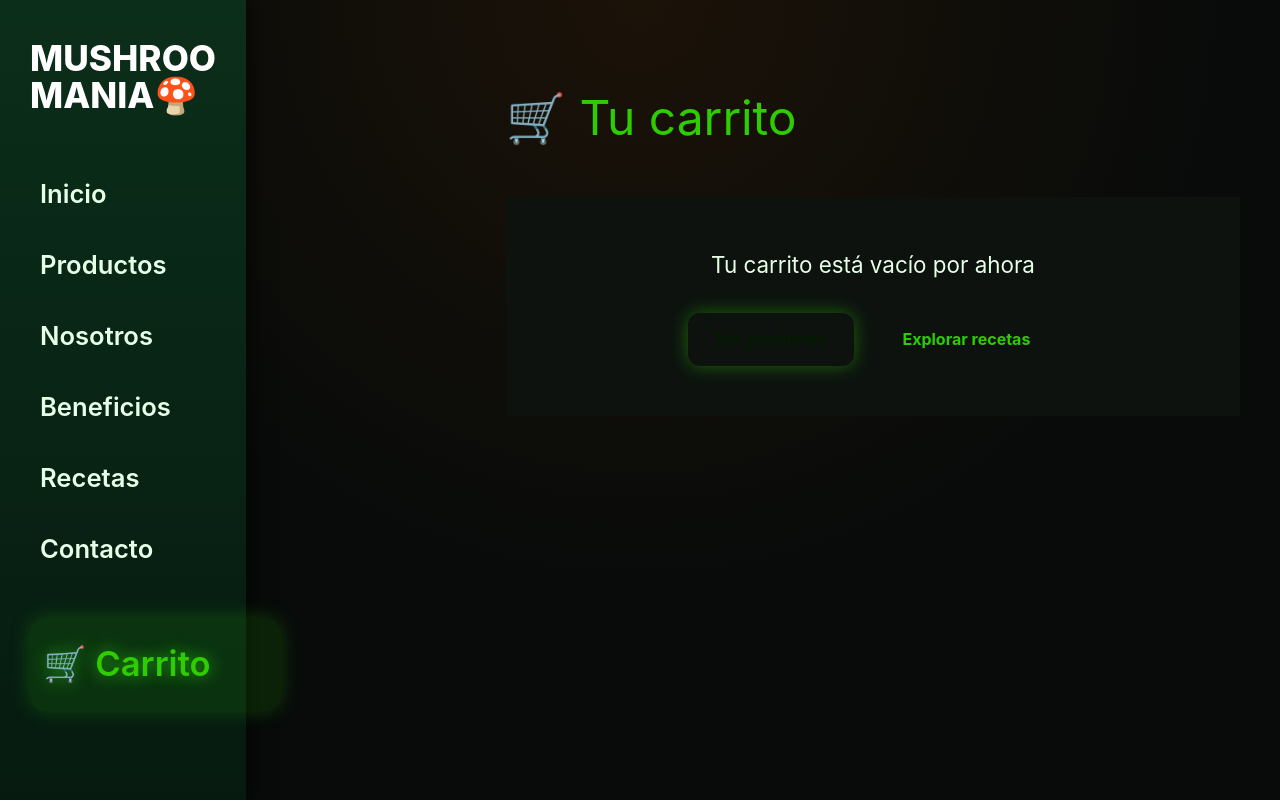
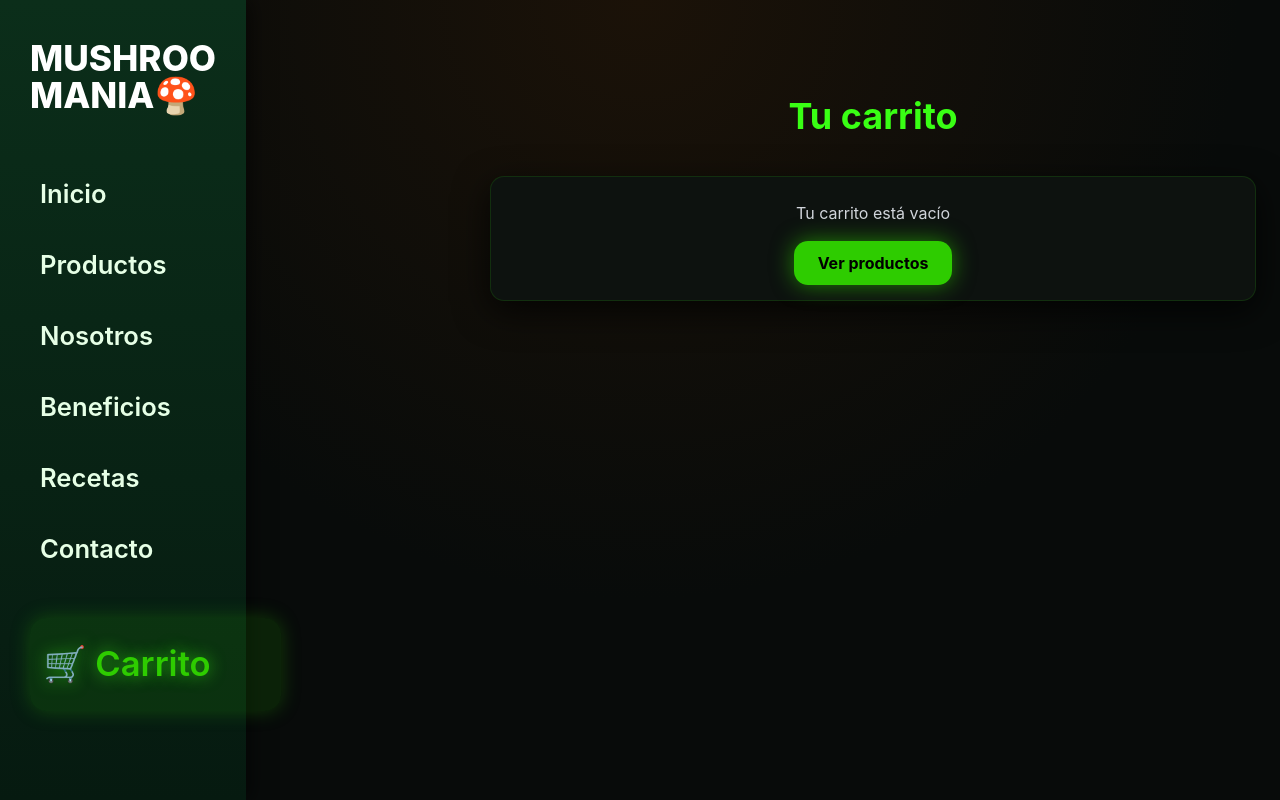
Before and after one commit to HilanAlegria/Mushroomsmania-LLC, a Vue app: page /carrito in a window 1280 px wide. Shown: the top 800 px of the page. Built offline with nearby package versions, Linux system fonts and the light colour scheme.

Commit message:
Ajustes Pina y Carrito

```diff
--- a/src/components/NavBar.vue
+++ b/src/components/NavBar.vue
@@ -16,22 +16,38 @@
       <router-link to="/contacto">Contacto</router-link>
 
       <!-- CARRITO -->
-      <router-link to="/carrito" class="carrito-link">
+      <router-link to="/carrito" class="carrito-link relative">
         🛒 Carrito
+
+        <!-- BADGE -->
+        <span
+          v-if="carrito.cantidad > 0"
+          class="badge"
+        >
+          {{ carrito.cantidad }}
+        </span>
       </router-link>
     </nav>
   </aside>
 </template>
 
 <script>
+import { useCarritoStore } from "@/stores/carrito";
+
 export default {
   name: "NavBar",
+
+  setup() {
+    const carrito = useCarritoStore();
+    return { carrito };
+  },
+
   methods: {
     goTo(route) {
-      this.$router.push(route)
+      this.$router.push(route);
     }
   }
-}
+};
 </script>
 
 <style scoped>
@@ -86,6 +102,7 @@ export default {
 
 /* ===== CARRITO ===== */
 .carrito-link {
+  position: relative;
   margin-top: 30px;
   padding: 14px 16px;
   border-radius: 12px;
@@ -99,6 +116,20 @@ export default {
 .carrito-link:hover {
   transform: scale(1.15);
   box-shadow: 0 0 28px rgba(46, 204, 0, 0.55);
+}
+
+/* ===== BADGE ===== */
+.badge {
+  position: absolute;
+  top: -8px;
+  right: -10px;
+  background: var(--verde-herbal);
+  color: #000;
+  font-size: 0.9rem;
+  font-weight: 800;
+  padding: 4px 8px;
+  border-radius: 999px;
+  box-shadow: 0 0 10px rgba(57, 255, 20, 0.8);
 }
 
 /* LINK ACTIVO */
--- a/src/pages/Carrito.vue
+++ b/src/pages/Carrito.vue
@@ -1,210 +1,78 @@
 <template>
-  <section class="carrito container">
-    <h1 class="titulo">🛒 Tu carrito</h1>
+  <section class="py-24 px-6 max-w-5xl mx-auto">
+    <h2 class="text-4xl font-bold text-verde mb-10 text-center">
+      Tu carrito
+    </h2>
 
-    <!-- CARRITO VACÍO -->
-    <div v-if="carritoVacio" class="carrito-vacio">
-      <p>Tu carrito está vacío por ahora</p>
+    <!-- Carrito vacío -->
+    <div
+      v-if="carrito.items.length === 0"
+      class="text-center card-dark"
+    >
+      <p class="text-gray-300 mb-6">
+        Tu carrito está vacío
+      </p>
 
-      <div class="acciones">
-        <router-link to="/productos" class="btn">
-          Ver productos
-        </router-link>
-
-        <router-link to="/recetas" class="btn btn-outline">
-          Explorar recetas
-        </router-link>
-      </div>
+      <router-link to="/productos" class="btn-primary">
+        Ver productos
+      </router-link>
     </div>
 
-    <!-- CARRITO CON ITEMS (estructura preparada) -->
-    <div v-else class="carrito-contenido">
-      <div class="items">
-        <div class="item" v-for="item in items" :key="item.id">
-          <img :src="item.imagen" :alt="item.nombre" />
+    <!-- Carrito con productos -->
+    <div v-else class="space-y-6">
+      <div
+        v-for="item in carrito.items"
+        :key="item.id + item.tipo"
+        class="flex items-center gap-6 card-dark"
+      >
+        <img
+          :src="item.imagen"
+          :alt="item.nombre"
+          class="w-20 h-20 object-cover rounded-xl"
+        />
 
-          <div class="info">
-            <h3>{{ item.nombre }}</h3>
-            <p>{{ item.tipo }}</p>
-          </div>
+        <div class="flex-1">
+          <h3 class="text-lg font-semibold text-verde">
+            {{ item.nombre }}
+          </h3>
+          <p class="text-sm text-gray-400">
+            {{ item.tipo }}
+          </p>
+        </div>
 
-          <div class="precio">
-            ${{ item.precio }}
-          </div>
-        </div>
+        <span class="font-bold text-verde">
+          $ {{ item.precio }}
+        </span>
+
+        <button
+          @click="carrito.eliminarProducto(item.id)"
+          class="text-red-400 hover:text-red-500 font-bold"
+        >
+          ✕
+        </button>
       </div>
 
-      <div class="resumen">
-        <p>
-          <strong>Total:</strong>
-          ${{ total }}
+      <!-- Total -->
+      <div class="text-right mt-10">
+        <p class="text-xl text-gray-300">
+          Total:
+          <span class="font-bold text-verde">
+            $ {{ carrito.total }}
+          </span>
         </p>
-
-        <button class="btn disabled">
-          Finalizar compra (próximamente)
-        </button>
       </div>
     </div>
   </section>
 </template>
 
 <script>
+import { useCarritoStore } from "@/stores/carrito";
+
 export default {
   name: "Carrito",
-  data() {
-    return {
-      // Más adelante esto vendrá de un store (Pinia / Vuex)
-      items: []
-    };
-  },
-  computed: {
-    carritoVacio() {
-      return this.items.length === 0;
-    },
-    total() {
-      return this.items.reduce((acc, item) => acc + item.precio, 0);
-    }
+  setup() {
+    const carrito = useCarritoStore();
+    return { carrito };
   }
 };
 </script>
-
-<style scoped>
-.carrito {
-  padding: 80px 40px;
-}
-
-/* TÍTULO */
-.titulo {
-  font-size: 3rem;
-  color: var(--verde-herbal);
-  margin-bottom: 40px;
-}
-
-/* ===== CARRITO VACÍO ===== */
-
-.carrito-vacio {
-  background: #0d120f;
-  padding: 50px;
-  border-radius: var(--radius);
-  text-align: center;
-  box-shadow: var(--shadow);
-}
-
-.carrito-vacio p {
-  font-size: 1.4rem;
-  margin-bottom: 30px;
-  color: #e6ffe6;
-}
-
-.acciones {
-  display: flex;
-  justify-content: center;
-  gap: 20px;
-  flex-wrap: wrap;
-}
-
-/* ===== BOTONES ===== */
-
-.btn {
-  padding: 14px 28px;
-  background: var(--verde-herbal);
-  color: #041b00;
-  font-weight: 700;
-  text-decoration: none;
-  border-radius: 12px;
-  box-shadow: 0 0 18px rgba(46, 204, 0, 0.45);
-  transition: all 0.3s ease;
-}
-
-.btn:hover {
-  box-shadow: 0 0 28px rgba(46, 204, 0, 0.75);
-}
-
-.btn-outline {
-  background: transparent;
-  color: var(--verde-herbal);
-  border: 2px solid var(--verde-herbal);
-  box-shadow: none;
-}
-
-.btn-outline:hover {
-  background: var(--verde-herbal);
-  color: #041b00;
-}
-
-/* ===== CARRITO CON ITEMS ===== */
-
-.carrito-contenido {
-  display: grid;
-  grid-template-columns: 2fr 1fr;
-  gap: 40px;
-}
-
-.items {
-  display: flex;
-  flex-direction: column;
-  gap: 20px;
-}
-
-.item {
-  display: grid;
-  grid-template-columns: 80px 1fr auto;
-  gap: 20px;
-  align-items: center;
-  background: #0d120f;
-  padding: 20px;
-  border-radius: var(--radius);
-  box-shadow: var(--shadow);
-}
-
-.item img {
-  width: 80px;
-  height: 80px;
-  object-fit: cover;
-  border-radius: 10px;
-}
-
-.item h3 {
-  color: #e6ffe6;
-  margin-bottom: 5px;
-}
-
-.item p {
-  color: #cfcfcf;
-  font-size: 0.95rem;
-}
-
-.precio {
-  font-weight: 700;
-  color: var(--verde-herbal);
-}
-
-/* ===== RESUMEN ===== */
-
-.resumen {
-  background: #0d120f;
-  padding: 30px;
-  border-radius: var(--radius);
-  box-shadow: var(--shadow);
-  height: fit-content;
-}
-
-.resumen p {
-  font-size: 1.4rem;
-  margin-bottom: 20px;
-  color: #e6ffe6;
-}
-
-.btn.disabled {
-  opacity: 0.5;
-  pointer-events: none;
-}
-
-/* RESPONSIVE */
-
-@media (max-width: 1024px) {
-  .carrito-contenido {
-    grid-template-columns: 1fr;
-  }
-}
-</style>
--- a/src/pages/ProductoDetalle.vue
+++ b/src/pages/ProductoDetalle.vue
@@ -37,7 +37,7 @@
           $ {{ producto.precio }} / lb
         </div>
 
-        <button class="btn-primary">
+        <button class="btn-primary" @click="agregarAlCarrito">
           Agregar al carrito
         </button>
       </div>
@@ -46,20 +46,32 @@
   </section>
 </template>
 
+<script>
+import { useCarritoStore } from "@/stores/carrito";
 
-
-<script>
 export default {
   name: "ProductoDetalle",
+
   data() {
-    return { producto: null }
+    return {
+      producto: null
+    };
   },
+
   async mounted() {
-    const res = await fetch("/data/productos.json")
-    const productos = await res.json()
+    const res = await fetch("/data/productos.json");
+    const productos = await res.json();
+
     this.producto = productos.find(
       p => p.slug === this.$route.params.slug
-    )
+    );
+  },
+
+  methods: {
+    agregarAlCarrito() {
+      const carrito = useCarritoStore();
+      carrito.agregarProducto(this.producto);
+    }
   }
-}
+};
 </script>
--- a/src/pages/Productos.vue
+++ b/src/pages/Productos.vue
@@ -17,8 +17,10 @@
 
 <script>
 import ProductCard from "@/components/ProductCard.vue";
+import { useCarritoStore } from "@/stores/carrito";
 
 export default {
+  name: "Productos",
   components: { ProductCard },
 
   data() {
@@ -27,14 +29,19 @@ export default {
     };
   },
 
-  async mounted() {
-    const res = await fetch("/data/productos.json");
-    this.productos = await res.json();
+  mounted() {
+    this.cargarProductos();
   },
 
   methods: {
+    async cargarProductos() {
+      const res = await fetch("/data/productos.json");
+      this.productos = await res.json();
+    },
+
     agregarAlCarrito(producto) {
-      console.log("Agregar:", producto);
+      const carrito = useCarritoStore();
+      carrito.agregarProducto(producto);
     }
   }
 };
--- a/src/pages/RecetaDetalle.vue
+++ b/src/pages/RecetaDetalle.vue
@@ -5,7 +5,7 @@
   >
     <div class="grid md:grid-cols-2 gap-14 items-start">
 
-      <!-- Imagen controlada -->
+      <!-- Imagen -->
       <div class="flex justify-center">
         <img
           :src="receta.imagen"
@@ -38,7 +38,7 @@
         </div>
 
         <!-- Preparación -->
-        <div>
+        <div class="mb-10">
           <h2 class="text-2xl font-bold text-verde mb-3">
             Preparación
           </h2>
@@ -49,12 +49,16 @@
             </li>
           </ol>
         </div>
+
+        <!-- BOTÓN CARRITO -->
+        <button class="btn-primary" @click="agregarAlCarrito">
+          Agregar al carrito
+        </button>
       </div>
 
     </div>
   </section>
 
-  <!-- Fallback -->
   <section
     v-else
     class="py-24 text-center text-gray-400"
@@ -64,19 +68,38 @@
 </template>
 
 <script>
+import { useCarritoStore } from "@/stores/carrito";
+
 export default {
   name: "RecetaDetalle",
+
   data() {
     return {
       receta: null
-    }
+    };
   },
+
   async mounted() {
-    const res = await fetch("/data/recetas.json")
-    const recetas = await res.json()
+    const res = await fetch("/data/recetas.json");
+    const recetas = await res.json();
+
     this.receta = recetas.find(
       r => r.slug === this.$route.params.slug
-    )
+    );
+  },
+
+  methods: {
+    agregarAlCarrito() {
+      const carrito = useCarritoStore();
+
+      carrito.items.push({
+        id: this.receta.id,
+        nombre: this.receta.nombre,
+        precio: 0, // receta no se vende (por ahora)
+        imagen: this.receta.imagen,
+        tipo: "Receta"
+      });
+    }
   }
-}
+};
 </script>
--- a/src/stores/carrito.js
+++ b/src/stores/carrito.js
@@ -2,12 +2,15 @@ import { defineStore } from "pinia";
 
 export const useCarritoStore = defineStore("carrito", {
   state: () => ({
-    items: []
+    items: JSON.parse(localStorage.getItem("carrito")) || []
   }),
 
   getters: {
     total() {
-      return this.items.reduce((acc, item) => acc + item.precio, 0);
+      return this.items.reduce(
+        (acc, item) => acc + Number(item.precio || 0),
+        0
+      );
     },
     cantidad() {
       return this.items.length;
@@ -19,18 +22,25 @@ export const useCarritoStore = defineStore("carrito", {
       this.items.push({
         id: producto.id,
         nombre: producto.nombre,
-        precio: producto.precio,
+        precio: producto.precio || 0,
         imagen: producto.imagen,
-        tipo: "Producto"
+        tipo: producto.tipo || "Producto"
       });
+      this.guardar();
     },
 
     eliminarProducto(id) {
       this.items = this.items.filter(item => item.id !== id);
+      this.guardar();
     },
 
     vaciarCarrito() {
       this.items = [];
+      this.guardar();
+    },
+
+    guardar() {
+      localStorage.setItem("carrito", JSON.stringify(this.items));
     }
   }
 });
--- /dev/null
+++ b/src/stores/productos.js
@@ -0,0 +1,22 @@
+import { defineStore } from "pinia";
+
+export const useProductosStore = defineStore("productos", {
+  state: () => ({
+    productos: [],
+    cargado: false
+  }),
+
+  actions: {
+    async cargarProductos() {
+      if (this.cargado) return;
+
+      const res = await fetch("/data/productos.json");
+      this.productos = await res.json();
+      this.cargado = true;
+    },
+
+    obtenerPorSlug(slug) {
+      return this.productos.find(p => p.slug === slug);
+    }
+  }
+});
--- /dev/null
+++ b/src/stores/recetas.js
@@ -0,0 +1,22 @@
+import { defineStore } from "pinia";
+
+export const useRecetasStore = defineStore("recetas", {
+  state: () => ({
+    recetas: [],
+    cargado: false
+  }),
+
+  actions: {
+    async cargarRecetas() {
+      if (this.cargado) return;
+
+      const res = await fetch("/data/recetas.json");
+      this.recetas = await res.json();
+      this.cargado = true;
+    },
+
+    obtenerPorSlug(slug) {
+      return this.recetas.find(r => r.slug === slug);
+    }
+  }
+});
```
Also changed, not shown: src/stores/counter.js (deleted, +0 -12 lines).
